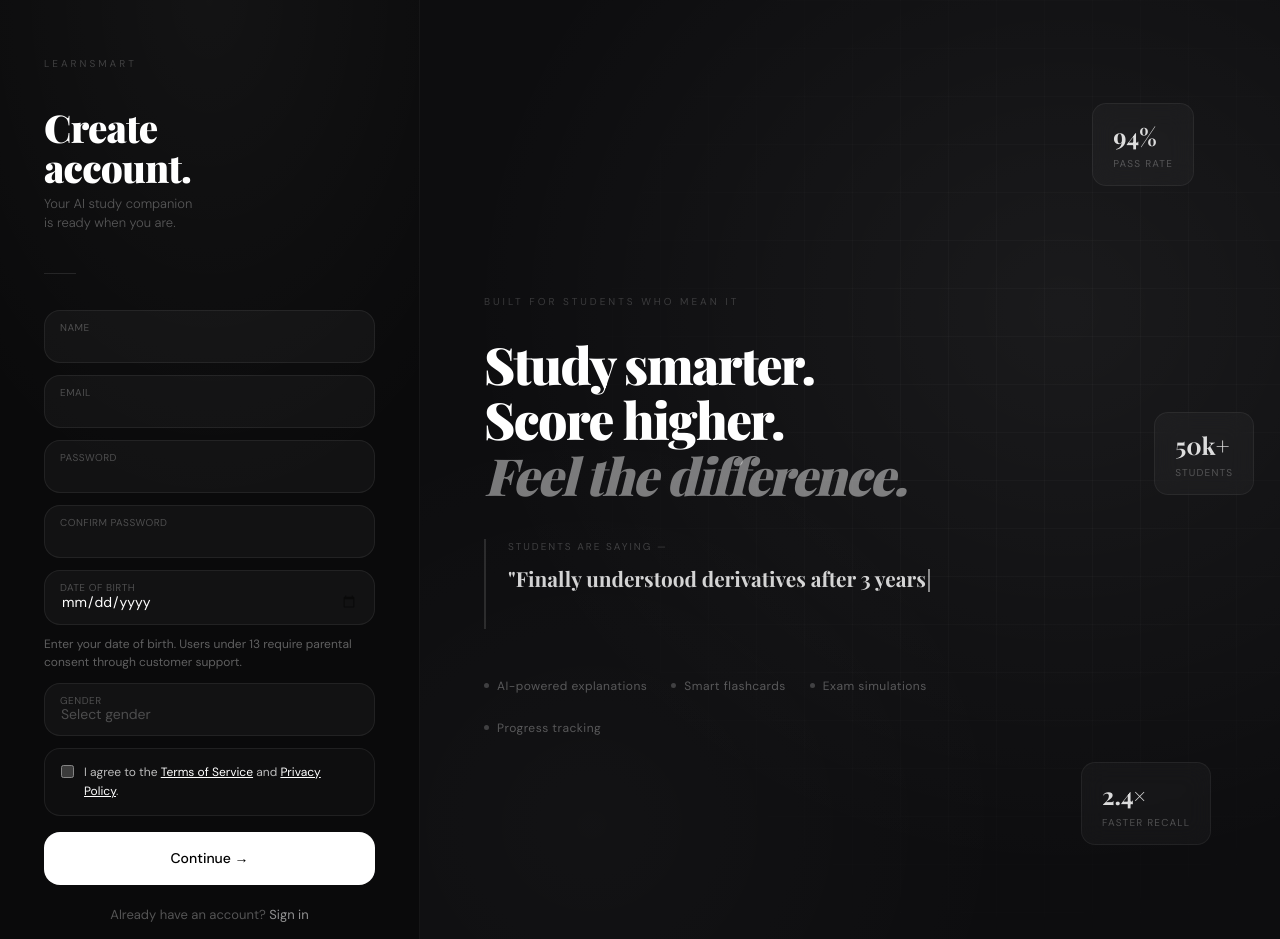
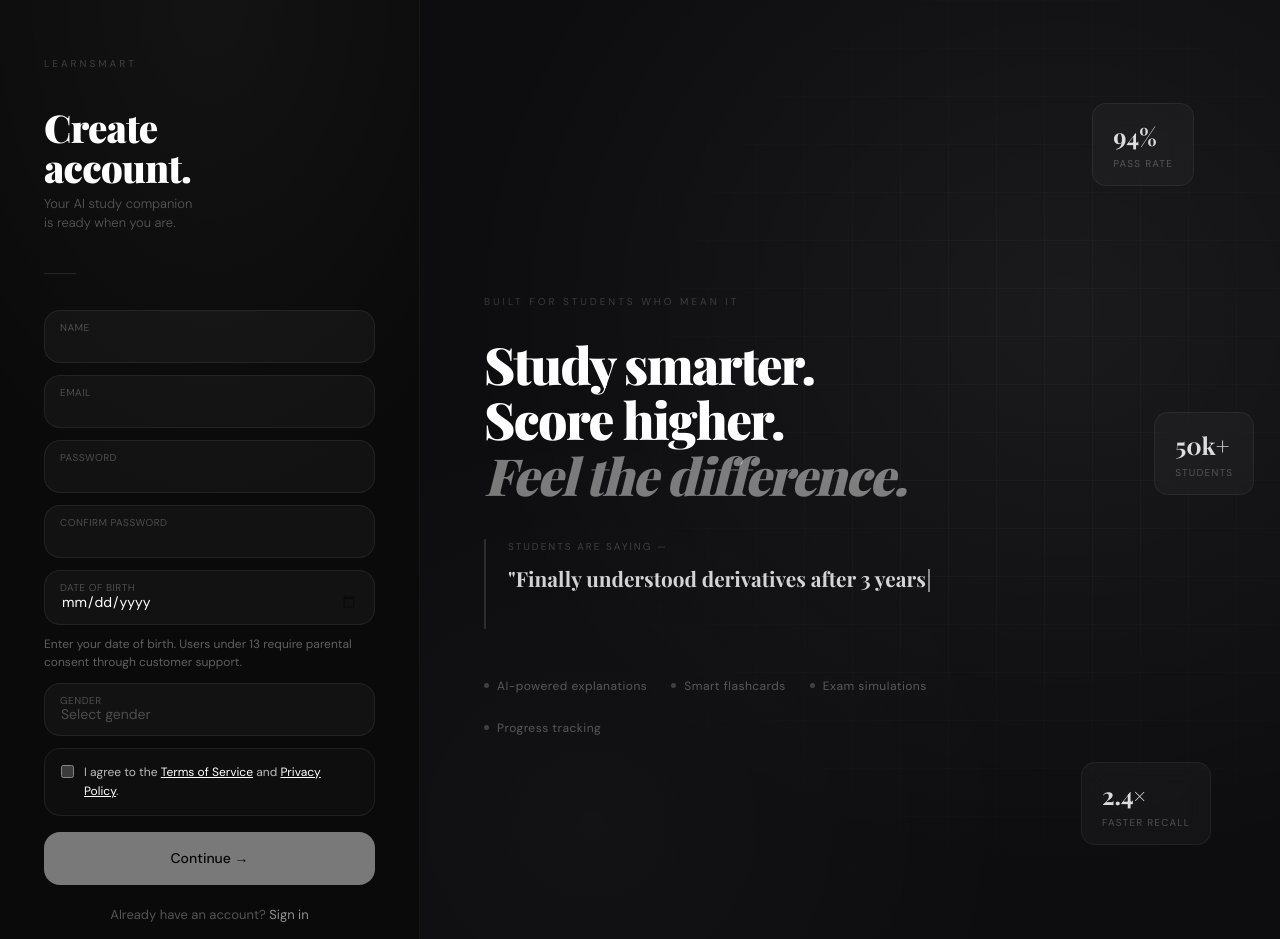
Before and after one commit to andredanieldaligdig/learnsmart, a React (Vite) app: page /signup in a window 1280 px wide. Shown: the top 939 px of the page. Built offline with nearby package versions, Linux system fonts and the light colour scheme; no server answers; the database is empty; a web font is replaced by a local one.

Commit message:
dasdanjsfdbjksbjkfbjk

```diff
--- a/src/components/Signup.jsx
+++ b/src/components/Signup.jsx
@@ -418,12 +418,12 @@ export default function Signup() {
 
             <button
               onClick={handleSignUp}
-              disabled={loading}
+              disabled={loading || !acceptedLegal}
               style={{
                 width: "100%", borderRadius: 16, border: "1px solid rgba(255,255,255,0.12)",
                 background: "#fff", color: "#000", fontFamily: "'DM Sans', sans-serif",
-                fontSize: 14, fontWeight: 500, padding: "15px", cursor: loading ? "not-allowed" : "pointer",
-                opacity: loading ? 0.45 : 1, marginTop: 4,
+                fontSize: 14, fontWeight: 500, padding: "15px", cursor: loading || !acceptedLegal ? "not-allowed" : "pointer",
+                opacity: loading || !acceptedLegal ? 0.45 : 1, marginTop: 4,
                 transition: "background 0.15s",
               }}
             >
```
